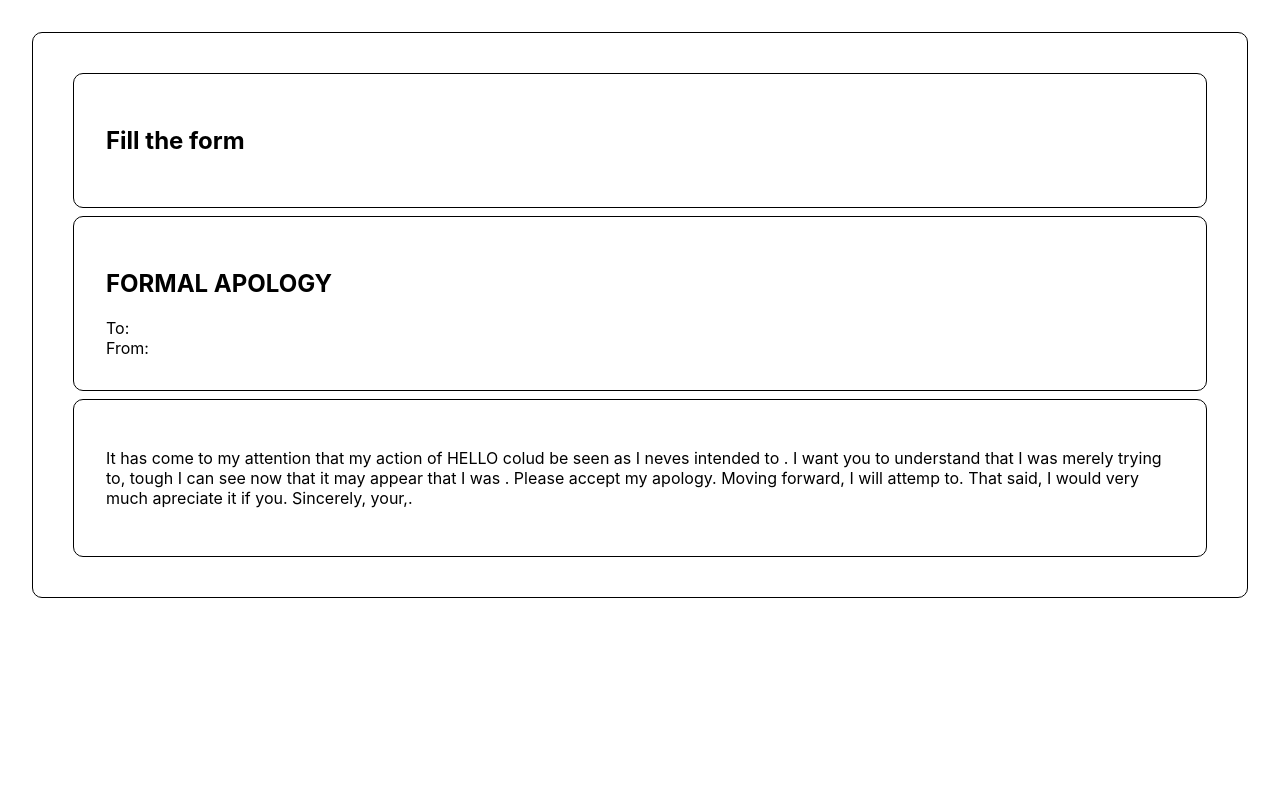
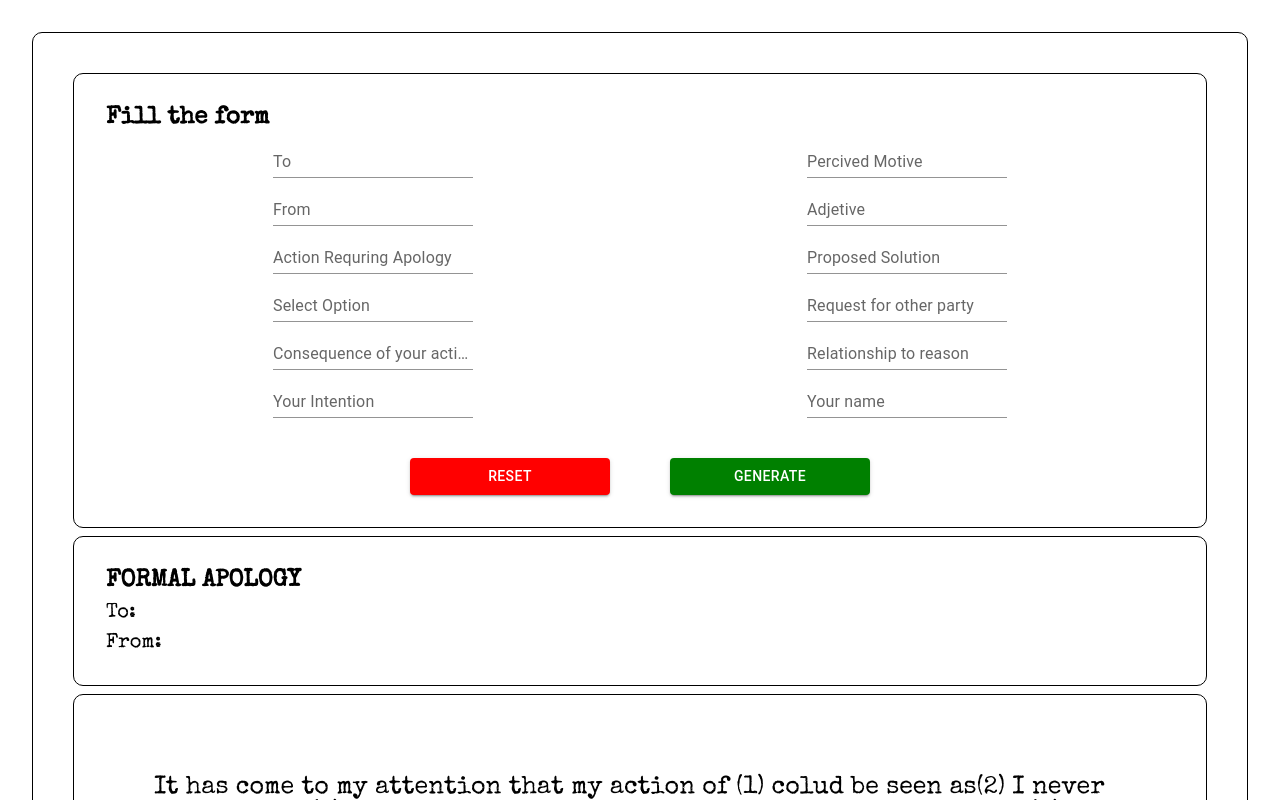
Before and after one commit to ErhartFabian/Batman, a React (Create React App) app: page / in a window 1280 px wide. Shown: the top 800 px of the page. Built offline with nearby package versions, Linux system fonts and the light colour scheme.

Commit message:
style and buttons

```diff
--- a/public/index.html
+++ b/public/index.html
@@ -24,6 +24,9 @@
       work correctly both with client-side routing and a non-root public URL.
       Learn how to configure a non-root public URL by running `npm run build`.
     -->
+    <link rel="preconnect" href="https://fonts.googleapis.com">
+    <link rel="preconnect" href="https://fonts.gstatic.com" crossorigin>
+    <link href="https://fonts.googleapis.com/css2?family=Special+Elite& display=swap" rel="stylesheet">
     <meta name="viewport" content="initial-scale=1, width=device-width" />
     <title>React App</title>
   </head>
--- a/src/App.js
+++ b/src/App.js
@@ -1,12 +1,45 @@
 import React,{useState, useRef} from 'react';
 import ReactDOM from 'react-dom';
 import TextField from '@mui/material/TextField';
+import Button from '@mui/material/Button'
 
 export function Form(){
 
   return (
     <div id="form">
       <h2>Fill the form</h2>
+      <div id="fill">
+        <div id="fill_left">
+          <TextField id="standard-basic" label="To" variant="standard" />
+          <TextField id="standard-basic" label="From" variant="standard" />
+          <TextField id="standard-basic" label="Action Requring Apology" variant="standard" />
+          <TextField id="standard-basic" label="Select Option" variant="standard" />
+          <TextField id="standard-basic" label="Consequence of your action" variant="standard" />
+          <TextField id="standard-basic" label="Your Intention" variant="standard" />
+        </div>
+        <div id="fill_right">
+          <TextField id="standard-basic" label="Percived Motive" variant="standard" />
+          <TextField id="standard-basic" label="Adjetive" variant="standard" />
+          <TextField id="standard-basic" label="Proposed Solution" variant="standard" />
+          <TextField id="standard-basic" label="Request for other party" variant="standard" />
+          <TextField id="standard-basic" label="Relationship to reason" variant="standard" />
+          <TextField id="standard-basic" label="Your name" variant="standard" />
+        </div>
+      </div>
+      < div id="fill_buttons">
+        <Button variant="contained" className="btn" sx={{
+          width: 200,
+          backgroundColor: 'red',
+          marginTop:'40px',
+          marginRight:'30px',
+        }}>Reset</Button>
+        <Button variant="contained"sx={{
+          width: 200,
+          backgroundColor: 'Green',
+          marginTop:'40px',
+          marginLeft:'30px',
+        }} >Generate</Button></div>
+
     </div>
   )
 
@@ -35,7 +68,7 @@ export function Letter(){
   const val = 'HELLO';
   return(
     <div id="letter">
-      <p>It has come to my attention that my action of {val} colud be seen as I neves intended to . I want you to understand that I was merely trying to, tough I can see now that it may appear that I was . Please accept my apology. Moving forward, I will attemp to. That said, I would very much apreciate it if you. Sincerely, your,.</p>
+      <p>It has come to my attention that my action of (1){} colud be seen as(2){} I never intended to (3){}. I want you to understand that I was merely trying to(4){}, tough I can see now that it may appear that I was (5){}. Please accept my (6){} apology. Moving forward, I will attemp to(7){}. That said, I would very much apreciate it if you (8){}. Sincerely, (9){} your, (10){}.</p>
     </div>
   )
 }
--- a/src/index.css
+++ b/src/index.css
@@ -1,3 +1,8 @@
+*{
+  margin: 0px;
+  padding: 0px;
+  font-family: 'Special Elite', cursive;
+}
 body {
   margin: 0;
   font-family: -apple-system, BlinkMacSystemFont, 'Segoe UI', 'Roboto', 'Oxygen',
@@ -32,15 +37,59 @@ code {
 }
 #title_top{}
 
-#title_down{}
+#title_down{
+  font-size: 20px;
+}
 
-#title_down_left{}
+#title_down_left{
+  margin-bottom:10px;
+  ;
+}
 
 #title_down_right{}
 
 #letter{
   border: 1px solid;
+  box-sizing: border-box;
   border-radius: 10px;
-  padding: 4vh;
+  padding: 10vh;
   margin: 1vh;
+  font-size: 25px;
+
 }
+#fill{
+  display: flex;
+  align-items: center;
+  flex-grow: 2;
+  align-items: center;
+}
+#fill_left{
+  display: flex;
+  flex-direction: column;
+  align-items: center;
+  flex-grow: 1;
+}
+#fill_right{
+  display: flex;
+  flex-direction: column;
+  align-items: center;
+  flex-grow: 1;
+}
+#standard-basic{
+  width: 200px;
+}
+input{
+  width: 200px;
+}
+#title h2{
+  margin-bottom:10px;
+}
+
+#fill_buttons{
+  display:flex;
+  justify-content: center;
+}
+.btn{
+  margin: 20px;
+
+}
```
